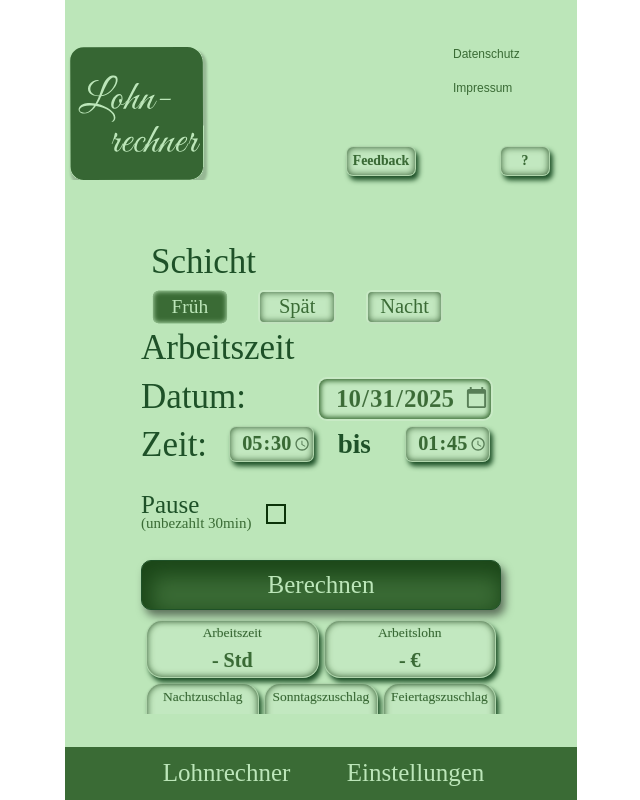
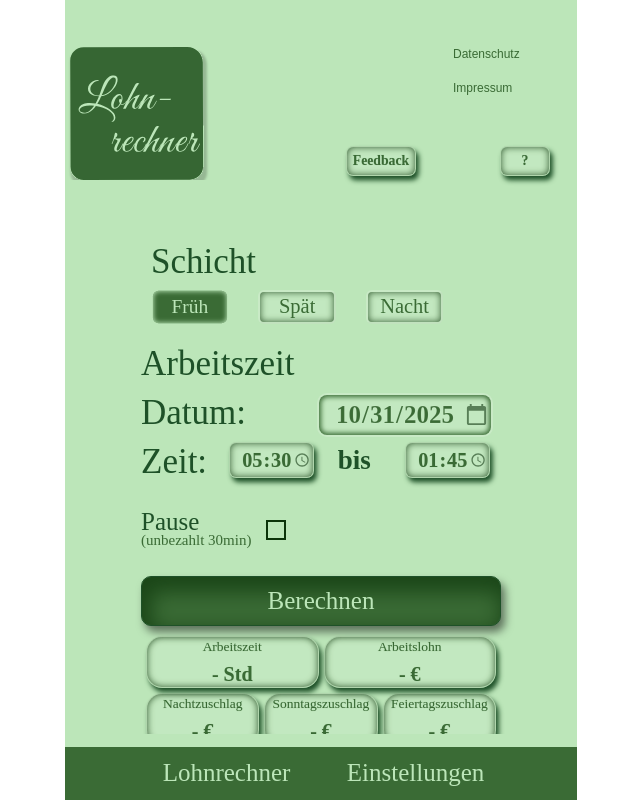
Before and after one commit to Burnxp/salarayToday, a React (Vite) app: page / in a window 1280 px wide. Shown: the whole page, without its empty margins (319-959 px from the left). Built offline with nearby package versions, Linux system fonts and the light colour scheme; no server answers.

Commit message:
Optimiert Layout und Styling der Lohnrechner-Komponente - um es kompatipler mit iphohne zu machen

```diff
--- a/src/header.css
+++ b/src/header.css
@@ -33,7 +33,7 @@
 
 .app-screen {
   background-color: var(--hintergrund-hell);
-  height: calc(100% - 11.25rem);
+  height: calc(100% - 10rem);
   margin-top: 5.8rem;
   overflow: hidden;
   margin-bottom: -7.3rem;
@@ -209,23 +209,25 @@ header {
 /* __________________________________________________________________________ */
 /* Lohnrechner - Rechner: */
 .lohnrechner-layout {
-  display: grid;
+  width: 24.375rem;
   margin: auto;
-  width: 24.375rem;
-  height: 52.75rem;
   margin-top: 5rem;
-  margin-bottom: -11rem;
-  grid-template-rows: repeat(10, minmax(0, 1fr));
-  grid-template-columns: repeat(1, minmax(0, 1fr));
+  padding-bottom: 25rem;
+  display: flex;
+  flex-direction: column;
+  height: 100%;
+  align-items: center;
+  overflow-y: auto; /* scrollt nur, wenn Inhalt zu groß */
+  max-height: 100%; /* maximal so groß wie der Viewport */
+
 }
 
 /* Schicht */
 
-.schicht-container{
-  margin: 0 auto;
-}
+
 
 .schicht-grid {
+
   display: grid;
   width: 24.375rem;
   height: 6.3125rem;
@@ -628,7 +630,7 @@ padding: 0.625rem 0.3125rem 0.3125rem 0.3125rem;
 
 .box {
   border-radius:1rem;
-  padding:0.3rem ;
+  padding:0.1rem ;
 }
 
 
--- a/src/logik.jsx
+++ b/src/logik.jsx
@@ -252,7 +252,7 @@ let gesamtZuschlaege = 0;
     }, []),
 /* Schicht-Container */
     <div className="lohnrechner-layout">
-      <div className="schicht-container">
+
       <div className="schicht-grid">
       <h2 className="schicht-text">Schicht</h2>
 
@@ -280,7 +280,7 @@ let gesamtZuschlaege = 0;
 </div>
 
 
-      </div>
+
       </div>
 {/* Worktime */}
 <div className="arbeitszeit">
```
